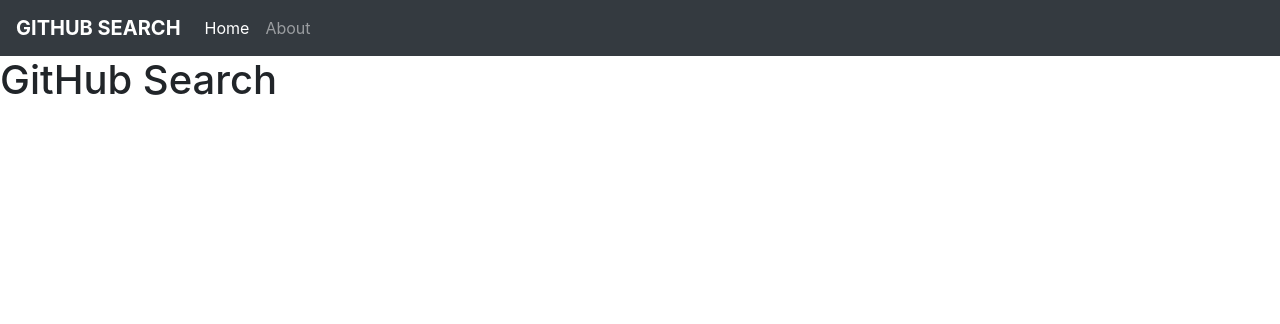
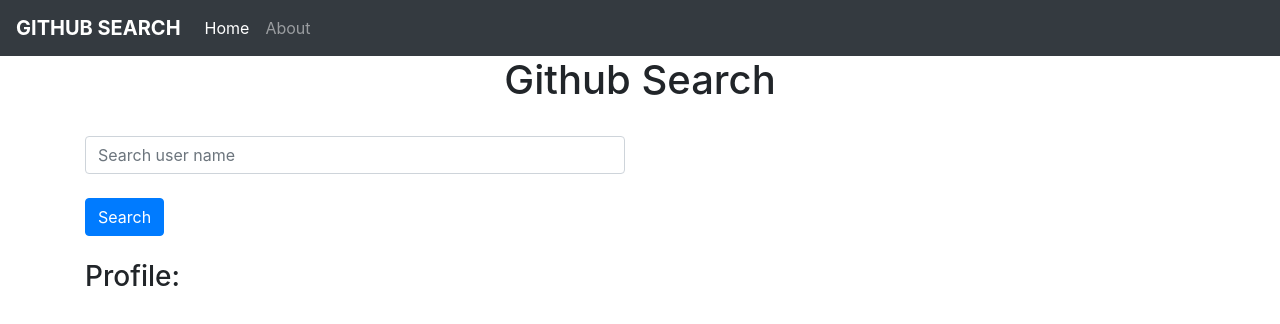
Before and after one commit to Brian23-eng/GitHub-Search, an Angular app: page /user-profile in a window 1280 px wide. Shown: the top 324 px of the page. Built offline with nearby package versions, Linux system fonts and the light colour scheme.

Commit message:
input search form to user-profile component

```diff
--- a/src/app/nav/nav.component.html
+++ b/src/app/nav/nav.component.html
@@ -5,7 +5,7 @@
     </button>
     <div class="collapse navbar-collapse" id="navbarNavAltMarkup">
         <div class="navbar-nav">
-            <a class="nav-item nav-link active" routerLink="user-profile" routerLinkActive='active'>Home<span class="sr-only">(current)</span></a>
+            <a class="nav-item nav-link active" routerLink="/user-profile" routerLinkActive='active'>Home<span class="sr-only">(current)</span></a>
             <a class="nav-item nav-link" routerLink="/about" routerLinkActive='active'>About</a>
         </div>
     </div>
--- a/src/app/user-profile/user-profile.component.html
+++ b/src/app/user-profile/user-profile.component.html
@@ -1 +1,20 @@
-<h1>GitHub Search</h1>
+<div class="container">
+    <h1 class="text-center">Github Search</h1>
+    <br>
+    <div class="form-group">
+        <div class="row">
+            <div class="col-md-6">
+
+                <form action="">
+                    <input type="search" class="form-control" placeholder="Search user name">
+                    <br>
+                    <button class="btn btn-primary">Search</button>
+                </form>
+                <br>
+                <h3>Profile:</h3>
+            </div>
+        </div>
+    </div>
+
+
+</div>
--- a/src/environments/environment.ts
+++ b/src/environments/environment.ts
@@ -3,7 +3,8 @@
 // The list of file replacements can be found in `angular.json`.
 
 export const environment = {
-  production: false
+  production: false,
+  accssetoken: '2e6d05110123921c489045a006f5fc546767976c',
 };
 
 /*
```
